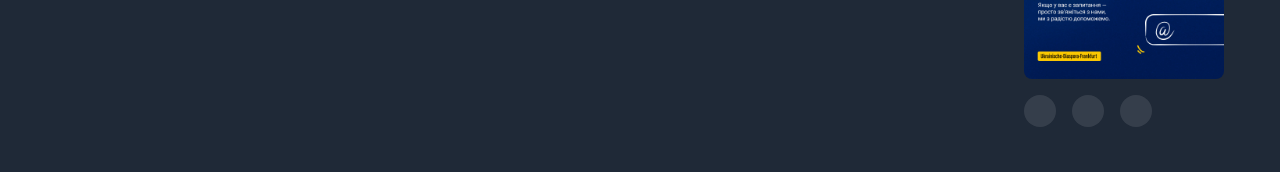
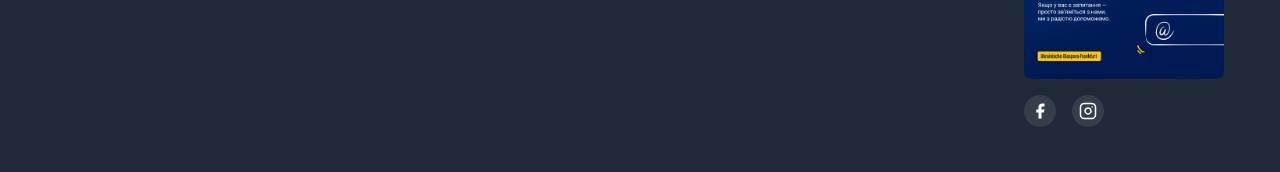
Before and after one commit to sdwerner/2026_ua_campaign, a website built with Vite: page index.html in a window 1280 px wide. Shown: the part 5793-5965 px from the top of the page. Built offline with nearby package versions, Linux system fonts and the light colour scheme.

Commit message:
Add social media links to footer

```diff
--- a/index.html
+++ b/index.html
@@ -260,10 +260,23 @@
                 <img src="./public/images/info-contact.jpg" alt="Questions?"
                   style="width: 100%; max-width: 200px; border-radius: 8px;">
                 <div style="display: flex; gap: 1rem;">
-                  <!-- Social Placeholders -->
-                  <div style="width: 32px; height: 32px; background: rgba(255,255,255,0.1); border-radius: 50%;"></div>
-                  <div style="width: 32px; height: 32px; background: rgba(255,255,255,0.1); border-radius: 50%;"></div>
-                  <div style="width: 32px; height: 32px; background: rgba(255,255,255,0.1); border-radius: 50%;"></div>
+                  <!-- Social Media Links -->
+                  <a href="https://www.facebook.com/uccfrankfurt" target="_blank" aria-label="Facebook"
+                    style="width: 32px; height: 32px; background: rgba(255,255,255,0.1); border-radius: 50%; display: flex; align-items: center; justify-content: center; color: white; transition: background 0.2s;">
+                    <svg width="18" height="18" viewBox="0 0 24 24" fill="currentColor"
+                      xmlns="http://www.w3.org/2000/svg">
+                      <path d="M18 2h-3a5 5 0 0 0-5 5v3H7v4h3v8h4v-8h3l1-4h-4V7a1 1 0 0 1 1-1h3z"></path>
+                    </svg>
+                  </a>
+                  <a href="https://www.instagram.com/ucc_frankfurt/" target="_blank" aria-label="Instagram"
+                    style="width: 32px; height: 32px; background: rgba(255,255,255,0.1); border-radius: 50%; display: flex; align-items: center; justify-content: center; color: white; transition: background 0.2s;">
+                    <svg width="18" height="18" viewBox="0 0 24 24" fill="none" stroke="currentColor" stroke-width="2"
+                      stroke-linecap="round" stroke-linejoin="round">
+                      <rect x="2" y="2" width="20" height="20" rx="5" ry="5"></rect>
+                      <path d="M16 11.37A4 4 0 1 1 12.63 8 4 4 0 0 1 16 11.37z"></path>
+                      <line x1="17.5" y1="6.5" x2="17.51" y2="6.5"></line>
+                    </svg>
+                  </a>
                 </div>
               </div>
             </li>
```
